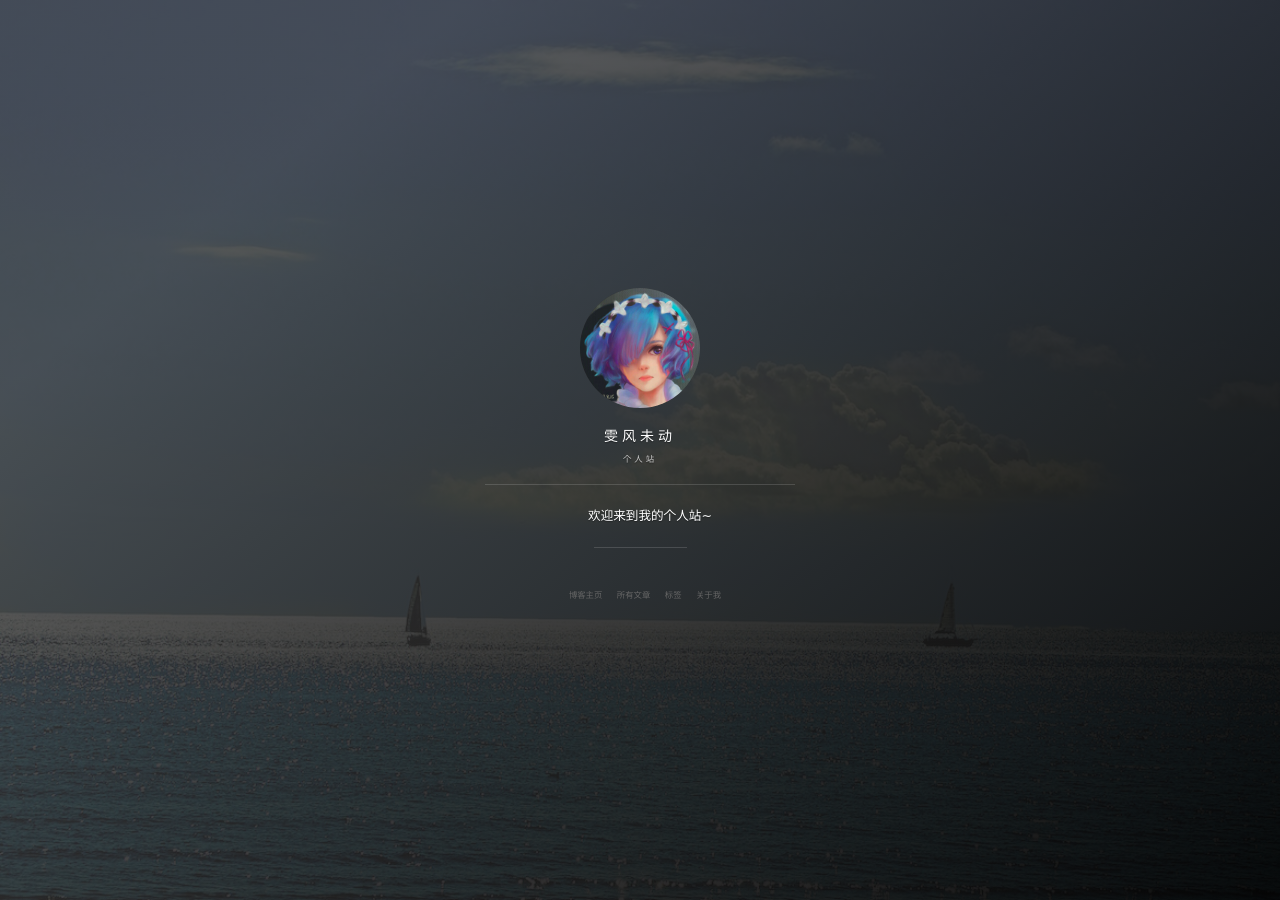
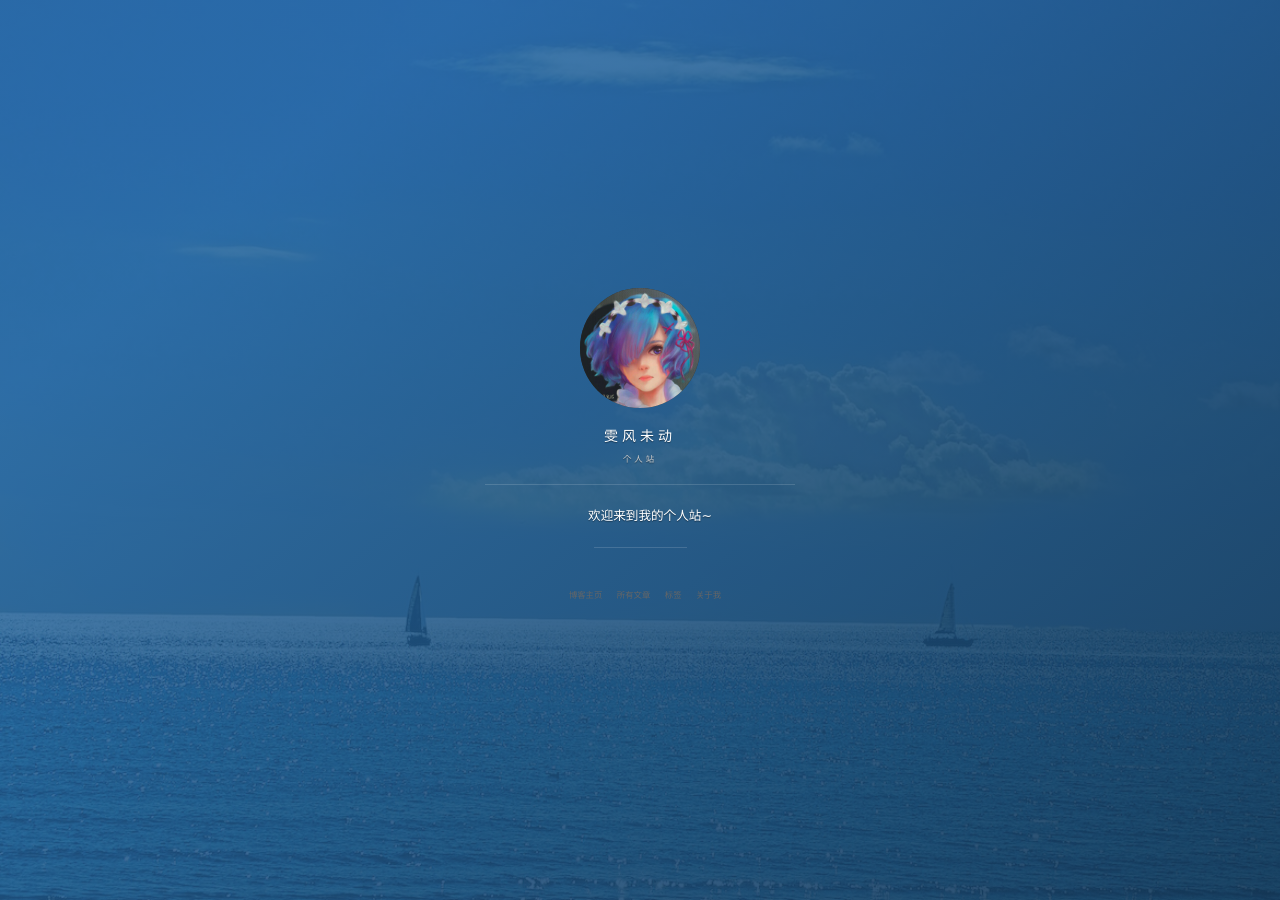
Before and after one commit to dawven/one, a Jekyll site: the page built from index.html, in a window 1280 px wide. Built offline with Jekyll 4.4.1, drawn with Linux system fonts in a browser that asks for light colours; nearby versions of some CDN libraries; the list of posts is cut into pages by our own code; comment, search, counter and statistics services are not loaded; grey boxes are pictures that could not be loaded.

Commit message:
换个颜色

```diff
--- a/_config.yml
+++ b/_config.yml
@@ -49,7 +49,7 @@ highlighter: rouge
 textColor: #FF0000
 
 # supported colors: blue, green, purple, red, orange or slate. If you need clear, leave it empty.
-cover_color: clear
+cover_color: blue
 
 # The blog button should not be removed.
 blog_button:
```
